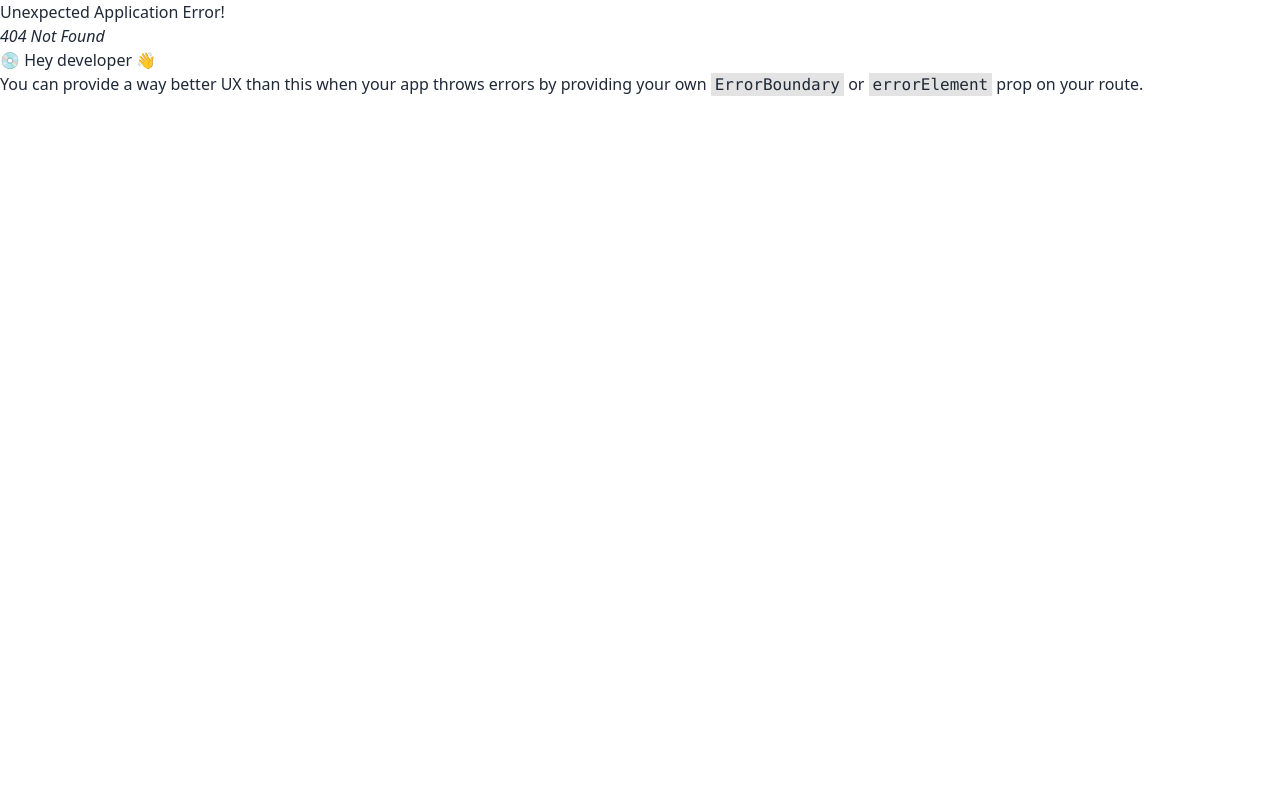
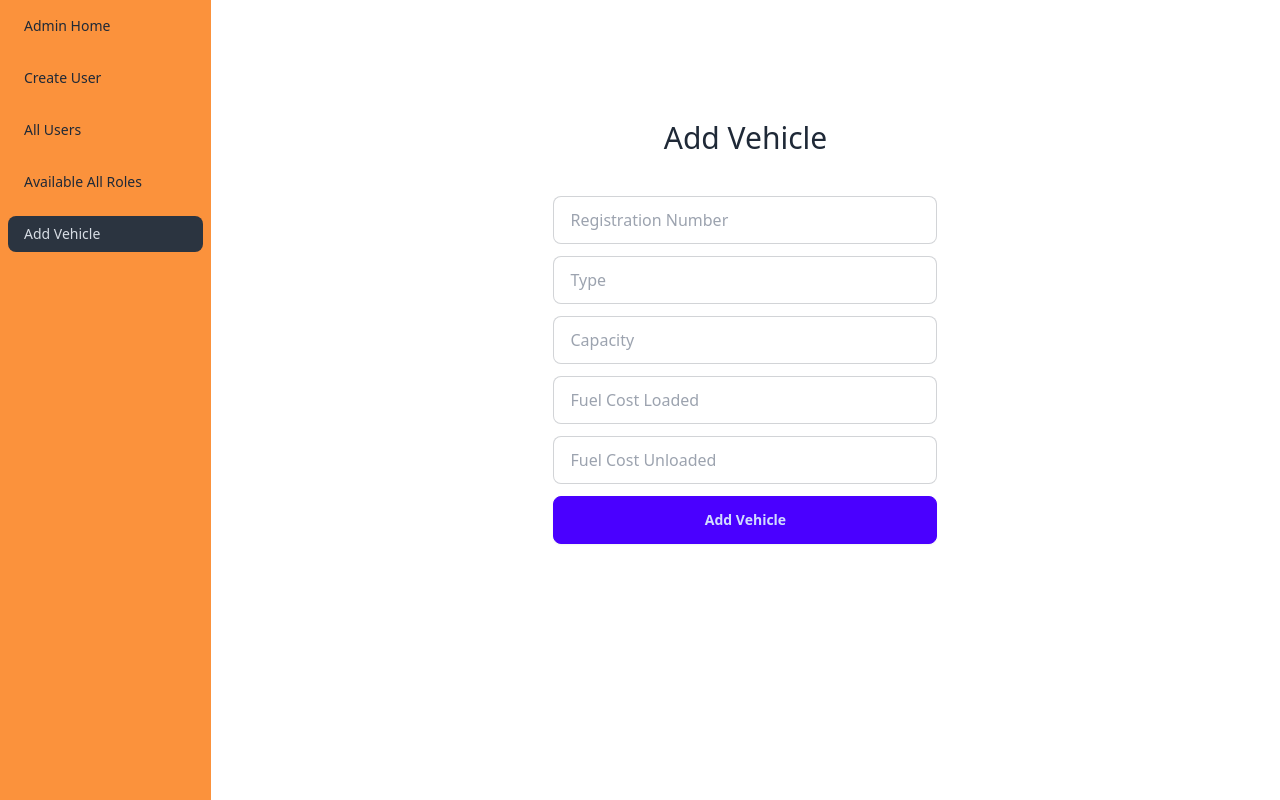
Before and after one commit to Masrafi5628/cs24-p2-JUST_Paraffin, a React (Vite) app in the folder client/: page /dashboard/addvehicle in a window 1280 px wide. Before the commit this address had no page. Built offline with nearby package versions, Linux system fonts and the light colour scheme.

Commit message:
add vehicle

```diff
--- a/client/src/Layout/Dashboard.jsx
+++ b/client/src/Layout/Dashboard.jsx
@@ -17,6 +17,9 @@ const Dashboard = () => {
                 <ul className="menu">
                     <li><NavLink to="/dashboard/allroles">Available All Roles</NavLink></li>
                 </ul>
+                <ul className="menu">
+                    <li><NavLink to="/dashboard/addvehicle">Add Vehicle</NavLink></li>
+                </ul>
             </div>
             <div className="w-full p-10">
                 <Outlet></Outlet>
--- /dev/null
+++ b/client/src/Pages/Dashboard/AdminDashboard/AddVehicle/AddVehicle.jsx
@@ -0,0 +1,80 @@
+import axios from "axios";
+import { useState } from "react";
+
+const AddVehicle = () => {
+    const [registrationNumber, setRegistrationNumber] = useState('');
+    const [type, setType] = useState('');
+    const [capacity, setCapacity] = useState('');
+    const [fuelCostLoaded, setFuelCostLoaded] = useState('');
+    const [fuelCostUnloaded, setFuelCostUnLoaded] = useState('');
+
+
+
+    const handleVehicleSubmit = (e) => {
+        e.preventDefault();
+
+        axios.post('http://localhost:5000/vehicles', {
+            registrationNumber: registrationNumber,
+            type: type,
+            capacity: capacity,
+            fuelCostLoaded: fuelCostLoaded,
+            fuelCostUnloaded: fuelCostUnloaded
+        })
+            .then(res => {
+                if (res.data.status === 'ok') {
+                    alert('Vehicle Added Successfully');
+                }
+
+            })
+            .catch(err => {
+                console.log(err);
+            })
+
+    }
+    return (
+        <div>
+            <div className="max-w-96 mx-auto py-20">
+                <h2 className="text-3xl mx-auto mb-10 text-center">Add Vehicle</h2>
+                <form onSubmit={handleVehicleSubmit}>
+                    <div className="flex flex-col gap-3">
+                        <input
+                            type="text"
+                            placeholder="Registration Number"
+                            onChange={(e) => setRegistrationNumber(e.target.value)}
+                            className="input input-bordered w-full"
+                        />
+                        <input
+                            type="text"
+                            placeholder="Type"
+                            onChange={(e) => setType(e.target.value)}
+                            className="input input-bordered w-full"
+                        />
+                        <input
+                            type="text"
+                            placeholder="Capacity"
+                            onChange={(e) => setCapacity(e.target.value)}
+                            className="input input-bordered w-full"
+                        />
+                        <input
+                            type="text"
+                            placeholder="Fuel Cost Loaded"
+                            onChange={(e) => setFuelCostLoaded(e.target.value)}
+                            className="input input-bordered w-full"
+                        />
+                        <input
+                            type="text"
+                            placeholder="Fuel Cost Unloaded"
+                            onChange={(e) => setFuelCostUnLoaded(e.target.value)}
+                            className="input input-bordered w-full"
+                        />
+                        <button type="submit" className="btn btn-primary">
+                            Add Vehicle
+                        </button>
+                    </div>
+                </form>
+            </div>
+        </div>
+    );
+};
+
+export default AddVehicle;
--- a/client/src/Pages/Dashboard/AdminDashboard/CreateUser/CreateUser.jsx
+++ b/client/src/Pages/Dashboard/AdminDashboard/CreateUser/CreateUser.jsx
@@ -20,6 +20,7 @@ const CreateUser = () => {
         })
             .then(res => {
                 if (res.data.status === 'ok') {
+                    alert('User Added Successfully');
                     naviagate('/login');
                 }
 
--- a/client/src/Pages/Login/Login/Login.jsx
+++ b/client/src/Pages/Login/Login/Login.jsx
@@ -32,6 +32,7 @@ const Login = () => {
                         navigate('/landfilldashboard/landfillmanager');
                         break;
                     default:
+                        navigate('/userdashboard/userwelcome');
                         break;
                 }
             } else {
--- a/client/src/Routes/Routes.jsx
+++ b/client/src/Routes/Routes.jsx
@@ -8,7 +8,6 @@ import Home from "../Pages/Home/Home/Home";
 import Login from "../Pages/Login/Login/Login";
 import Dashboard from "../Layout/Dashboard";
 import CreateUser from "../Pages/Dashboard/AdminDashboard/CreateUser/CreateUser";
-import DeleteUser from "../Pages/Dashboard/AdminDashboard/DeleteUser/DeleteUser";
 import UserDashboard from "../Layout/UserDashboard";
 import UserLogout from "../Pages/Dashboard/UserDashboard/UserLogout/UserLogout";
 import UserResetPassword from "../Pages/Dashboard/UserDashboard/UserResetPassword/UserResetPassword";
@@ -22,6 +21,7 @@ import AllUsers from "../Pages/Dashboard/AdminDashboard/AllUsers/AllUsers";
 import AvailableRoles from "../Pages/Dashboard/AdminDashboard/AvailableRoles/AvailableRoles";
 import UpdateRole from "../Pages/Dashboard/AdminDashboard/UpdateRole/UpdateRole";
 import UpdateUserDetail from "../Pages/Dashboard/AdminDashboard/UpdateUserDetail/UpdateUserDetail";
+import AddVehicle from "../Pages/Dashboard/AdminDashboard/AddVehicle/AddVehicle";
 // const isLoggedIn = window.localStorage.getItem("loggedIn");
 export const router = createBrowserRouter([
 
@@ -75,6 +75,10 @@ export const router = createBrowserRouter([
                 element: <UpdateRole></UpdateRole>,
                 loader: ({ params }) => fetch(`http://localhost:5000/users/${params.id}/roles`)
             },
+            {
+                path: "addvehicle",
+                element: <AddVehicle></AddVehicle>
+            }
         ]
     },
     {
```
Also changed, not shown: 2 other files (tests, documents, lock files or other folders).
